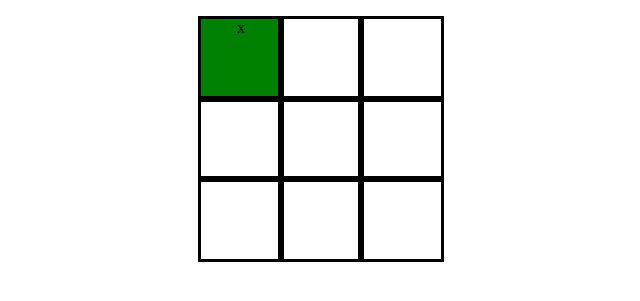
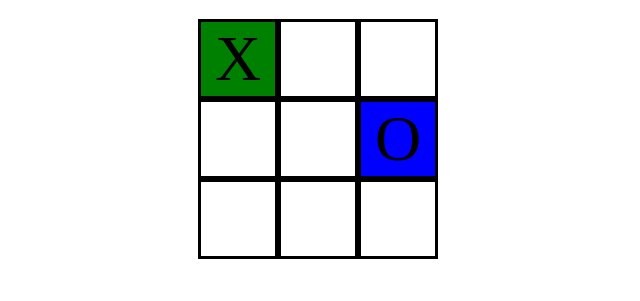
Before and after one commit to filip-anto/tic-tac-toe, a plain HTML site: page index.html in a window 1280 px wide. Both pictures are taken after a click on the element 563 px from the left and 119 px from the top of the page. Shown: the part 61-362 px from the top of the page, without its empty margins (322-962 px from the left). Drawn offline with Linux system fonts and the light colour scheme.

Commit message:
Finish game logic

```diff
--- a/script.js
+++ b/script.js
@@ -5,15 +5,15 @@ const playerFactory = (name, symbol) => {
     const increaseScore = () => score = score + 1;
     const getSymbol = () => symbol;
     const setSymbol = (newSymbol) => symbol = newSymbol;
-
     return ({ getName, getSymbol, getScore, increaseScore, setSymbol })
 }
 
-gameBoard = (() => {
+const gameBoard = (() => {
     let gameBoardTable = [];
     gameBoardTable = [[0, 0, 0], [0, 0, 0], [0, 0, 0]];
     const gameBoardReset = () => {
         gameBoardTable = [[0, 0, 0], [0, 0, 0], [0, 0, 0]];
+        displayController.playingGrid();
     }
     const setMove = (x_pos, y_pos, playerObject) => {
         gameBoardTable[x_pos][y_pos] = playerObject.getSymbol();
@@ -25,22 +25,23 @@ gameBoard = (() => {
 
 
 gameLogic = (() => {
-    let rand = () => Math.ceil(3 * Math.random(0, 1))-1;
+    let gameStatus = true;
+    let tie = false;
+    let game_end = false;
+    let rand = () => Math.ceil(3 * Math.random(0, 1)) - 1;
     const calculateComputerMove = () => {
         let flag = false;
         let x_pos;
         let y_pos;
-        do{
-        x_pos = rand();
-        y_pos = rand();
-        flag=checkValidity(x_pos, y_pos);
-    }while(flag==false);
-    gameBoard.setMove(x_pos,y_pos,computer_player);
+        do {
+            x_pos = rand();
+            y_pos = rand();
+            flag = checkValidity(x_pos, y_pos);
+        } while (flag == false);
+        gameBoard.setMove(x_pos, y_pos, computer_player);
+        displayController.displayComputerMove(x_pos, y_pos);
     }
-
-
-
-    const checkValidity = (x_pos, y_pos) =>(gameBoard.getContent(x_pos, y_pos)===0?true:false);
+    const checkValidity = (x_pos, y_pos) => (gameBoard.getContent(x_pos, y_pos) === 0 ? true : false);
     const checkForTie = () => {
         let board = gameBoard.getBoard();
         for (i in board) {
@@ -55,6 +56,9 @@ gameLogic = (() => {
     const checkForWin = () => {
         let board = gameBoard.getBoard();
         if ((board[0][0] === board[1][1] && board[1][1] === board[2][2]) && board[0][0] != 0) {
+            return true;
+        }
+        if ((board[0][2] === board[1][1] && board[1][1] === board[2][0]) && board[2][0] != 0) {
             return true;
         }
         if ((board[0][0] === board[0][1] && board[0][1] === board[0][2]) && board[0][2] != 0) {
@@ -78,9 +82,22 @@ gameLogic = (() => {
     }
     const setMove = (x_pos, y_pos, playerObject) => {
         (checkValidity(x_pos, y_pos) ? gameBoard.setMove(x_pos, y_pos, playerObject) : console.log("ERROR"));
-        console.log(checkForTie() ? "TIE" : "Keep Going");
-        console.log(checkForWin() ? "Win" : "Keep Going");
-        calculateComputerMove();
+        console.table(gameBoard.getBoard());
+        tie = (checkForTie() ? true : false);
+        game_end = (checkForWin() ? true : false);
+        console.log(tie);
+        console.log(game_end);
+        if (tie === false && game_end === false) {
+            calculateComputerMove();
+            tie = (checkForTie() ? true : false);
+            game_end = (checkForWin() ? true : false);
+        } else if (game_end === true) {
+            alert("Player Won!");
+            gameBoard.gameBoardReset();
+        } else {
+            alert("Game Ended In tie!");
+            gameBoard.gameBoardReset();
+        }
 
     }
     return { setMove, checkValidity };
@@ -88,32 +105,40 @@ gameLogic = (() => {
 )();
 
 displayController = (() => {
+    function myFunc(event) {
+        getPlayerInput(event, event.srcElement.classList[1][0], event.srcElement.classList[1][1]);
+    }
     const playingGrid = () => {
         let playingArea = document.getElementsByClassName("container")[0];
         playingArea.innerHTML = "";
         for (let i = 0; i < 3; i++) {
             for (let j = 0; j < 3; j++) {
                 let gridItem = document.createElement("div");
-                gridItem.textContent = " ";
                 gridItem.classList.add("gridItem");
-                gridItem.addEventListener('click', (event) => getPlayerInput(event, i, j));
+                gridItem.classList.add("" + i + j);
+                gridItem.addEventListener('click', myFunc);
                 playingArea.appendChild(gridItem);
             }
         }
     }
-
-
+    const displayComputerMove = (i, j) => {
+        let x = i * 3 + j + 1;
+        console.log(x);
+        let chosen_block = document.querySelector(".container :nth-child(" + x + ")");
+        chosen_block.innerHTML = computer_player.getSymbol();
+        chosen_block.removeEventListener('click', myFunc);
+        chosen_block.classList.add("computerChoice");
+    }
     const getPlayerInput = (event, i, j) => {
         gameLogic.setMove(i, j, human_player);
         event.srcElement.innerHTML = (human_player.getSymbol());
         event.srcElement.classList.add("playerChoice");
+        event.srcElement.removeEventListener('click', myFunc);
     }
     playingGrid();
+    return { displayComputerMove, playingGrid }
 })();
 
 
-
-human_player = playerFactory("Player 1", "x");
-computer_player = playerFactory("Player 2", "o");
-
-console.table(gameBoard.getBoard());
+human_player = playerFactory("Player 1", "X");
+computer_player = playerFactory("Player 2", "O");
--- a/style.css
+++ b/style.css
@@ -6,29 +6,32 @@ h1 {
     display: grid;
     grid-template-columns: 5rem 5rem 5rem;
     grid-template-rows: 5rem 5rem 5rem;
-    align-items: center;
     justify-content: center;
 }
 
 .container div {
-
-    text-align:center;
-    height:5rem;
-    width:5rem;
+    text-align: center;
+    display: grid;
+    align-items: center;
     border-style: solid;
     cursor: pointer;
+    font-size: 4rem;
 }
-.container div:hover{
+
+.container div:hover {
     background-color: beige;
-    scale:1.1;
-    transition:0.5s;
+    scale: 1.1;
+    transition: 0.5s;
     z-index: 1;
 }
 
-.playerChoice:hover{
+.playerChoice:hover {
     background-color: green;
 }
 
-.playerChoice{
+.playerChoice {
     background-color: green;
 }
+.computerChoice{
+    background-color:blue;
+}
```
